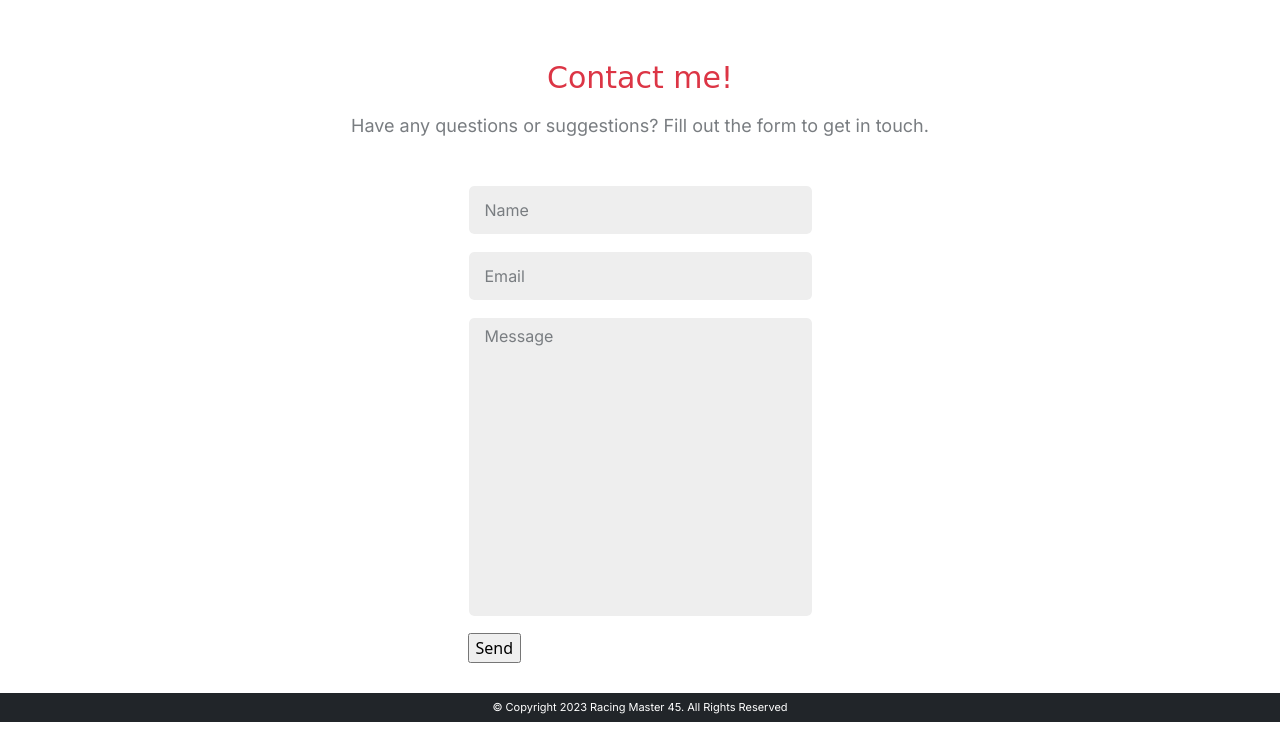
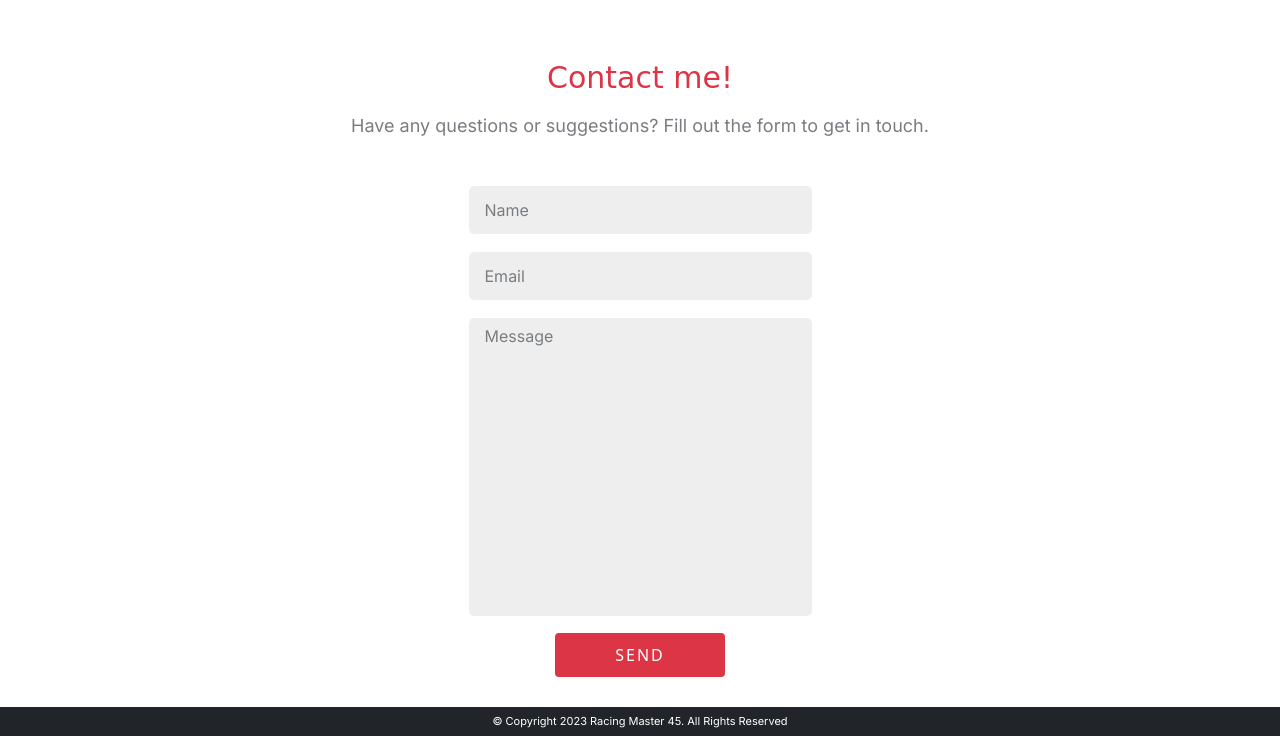
Before and after one commit to Sarah-LB/racingmaster45, a plain HTML site: page contact.html in a window 1280 px wide. Shown: the part 140-876 px from the top of the page. Drawn offline with nearby package versions, Linux system fonts and the light colour scheme; a web font is replaced by a local one.

Commit message:
correct send button styling on contact form

```diff
--- a/contact.html
+++ b/contact.html
@@ -116,7 +116,9 @@
                         <input type="text" class="form-control rounded border-white mb-3 form-input" id="name" name="user_name" placeholder="Name" required />
                         <input type="email" class="form-control rounded border-white mb-3 form-input" name="user_email" placeholder="Email" required />
                         <textarea id="message" class="form-control rounded border-white mb-3 form-text-area" name="message" rows="5" cols="30" placeholder="Message" required></textarea>
-                        <input type="submit" value="Send">
+                        <div class="submit-button-wrapper">
+                            <input type="submit" value="Send">
+                        </div>
                     </form>
                 </div>
             </section>
```
